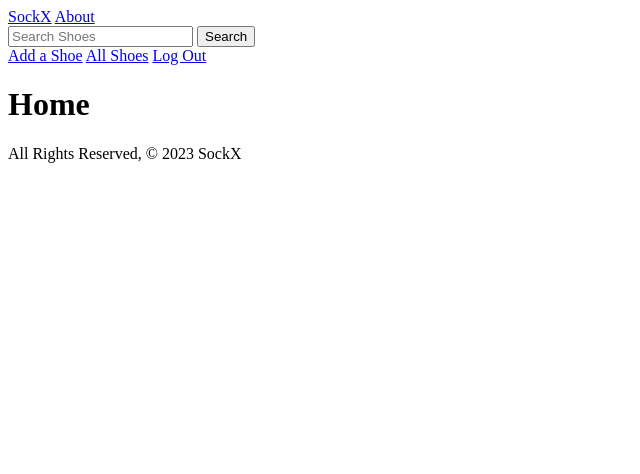
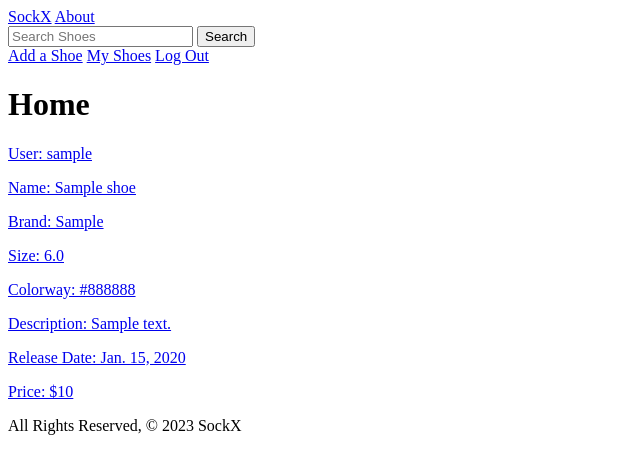
Before and after one commit to jkawashiri/sockx, a Django app: page / in a window 1280 px wide. Shown: the top 474 px of the page, without its empty margins (0-640 px from the left). Run offline with Django 4.2, Linux system fonts and the light colour scheme; a user stored in the database is signed in; tables that the repository leaves empty hold one stand-in row (values such as "Sample post").

Commit message:
displays all shoes on home page, displays all my shoes on index page, and formats details page

```diff
--- a/main_app/templates/base.html
+++ b/main_app/templates/base.html
@@ -26,7 +26,7 @@
             </form>
             {% if user.is_authenticated %}
                 <a href="{% url 'shoes_create' %}">Add a Shoe</a>
-                <a href="{% url 'index' %}">All Shoes</a>
+                <a href="{% url 'index' %}">My Shoes</a>
                 <a href="{% url 'logout' %}">Log Out</a>
             {% else %}
                 <a href="{% url 'signup' %}">Sign Up</a>
--- a/main_app/templates/home.html
+++ b/main_app/templates/home.html
@@ -3,4 +3,21 @@
 
 <h1>Home</h1>
 
+{% for shoe in object_list %}
+  <div class="card">
+    <a href="{% url 'detail' shoe.id %}" class="index">
+      <div class="card-content">
+        <p>User: {{ shoe.user }}</p>
+        <p>Name: {{ shoe.name }}</p>
+        <p>Brand: {{ shoe.brand }}</p>
+        <p>Size: {{ shoe.size }}</p>
+        <p>Colorway: {{ shoe.colorway }}</p>
+        <p>Description: {{ shoe.description }}</p>
+        <p>Release Date: {{ shoe.release_date }}</p>
+        <p>Price: ${{ shoe.price }}</p>
+      </div>
+    </a>
+  </div>
+{% endfor %}
+
 {% endblock %}
--- a/main_app/templates/main_app/shoe_confirm_delete.html
+++ b/main_app/templates/main_app/shoe_confirm_delete.html
@@ -1,9 +1,9 @@
 {% extends 'base.html' %}
 {% block content %}
 
-<h1>Delete Shoe</h1>
+<h1>Delete {{ object.brand }} {{ object.name }}</h1>
 
-  <h4>Are you sure you want to delete <span class="teal-text">{{ object.name }}</span>?</h4>
+  <h4>Are you sure you want to delete <span class="teal-text">{{ object.brand }} {{ object.name }}</span>?</h4>
 
   <form action="" method="POST">
     {% csrf_token %}
--- a/main_app/templates/main_app/shoe_form.html
+++ b/main_app/templates/main_app/shoe_form.html
@@ -2,7 +2,7 @@
 {% block content %}
 
 {% if object %}
-    <h1>Edit <span>{{object.name}}</span></h1>
+    <h1>Edit <span>{{ object.brand }} {{object.name}}</span></h1>
 {% else %}
     <h1>Add Shoe</h1>
 {% endif %}
--- a/main_app/templates/shoes/detail.html
+++ b/main_app/templates/shoes/detail.html
@@ -1,11 +1,9 @@
 {% extends 'base.html' %}
 {% block content %}
 
-<h1>Shoe Details</h1>
+<h1>{{ shoe.brand }} {{ shoe.name }}</h1>
 
 <p>User: {{ shoe.user }}</p>
-<p>Name: {{ shoe.name }}</p>
-<p>Brand: {{ shoe.brand }}</p>
 <p>Size: {{ shoe.size }}</p>
 <p>Colorway: {{ shoe.colorway }}</p>
 <p>Description: {{ shoe.description }}</p>
--- a/main_app/templates/shoes/index.html
+++ b/main_app/templates/shoes/index.html
@@ -1,7 +1,7 @@
 {% extends 'base.html' %}
 {% block content %}
 
-<h1>All Shoes</h1>
+<h1>My Shoes</h1>
 
 {% for shoe in object_list %}
   <div class="card">
--- a/main_app/urls.py
+++ b/main_app/urls.py
@@ -2,7 +2,7 @@ from django.urls import path
 from . import views
 
 urlpatterns = [
-    path('', views.home, name='home'),
+    path('', views.Home.as_view(), name='home'),
     path('accounts/signup/', views.signup, name='signup'),
     path('about/', views.about, name='about'),
     path('shoes/', views.ShoeList.as_view(), name='index'),
--- a/main_app/views.py
+++ b/main_app/views.py
@@ -9,8 +9,10 @@ from django.contrib.auth.forms import UserCreationForm
 from .forms import ReviewForm, BidForm
 
 # Create your views here.
-def home(request):
-    return render(request, 'home.html')
+class Home(ListView):
+   model = Shoe
+   template_name = 'home.html'
+   context_object_name = 'shoes'
 
 def about(request):
   return render(request, 'about.html')
@@ -27,6 +29,9 @@ class ShoeList(LoginRequiredMixin, ListView):
     model = Shoe
     template_name = 'shoes/index.html'
     context_object_name = 'shoes'
+
+    def get_queryset(self):
+       return Shoe.objects.filter(user=self.request.user)
 
 class ShoeDetail(LoginRequiredMixin, DetailView):
     model = Shoe
```
